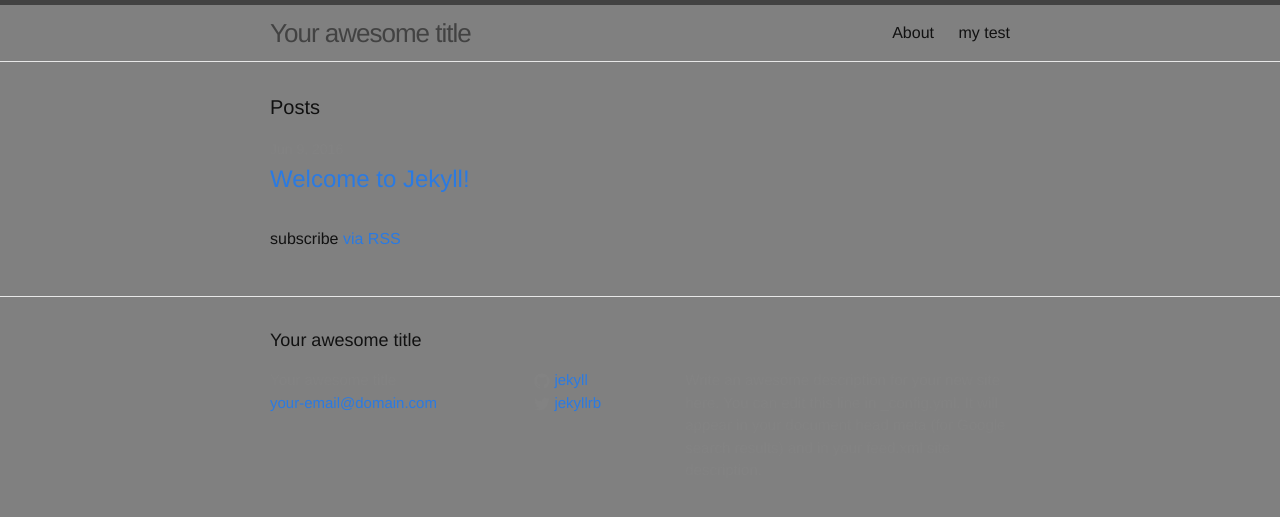
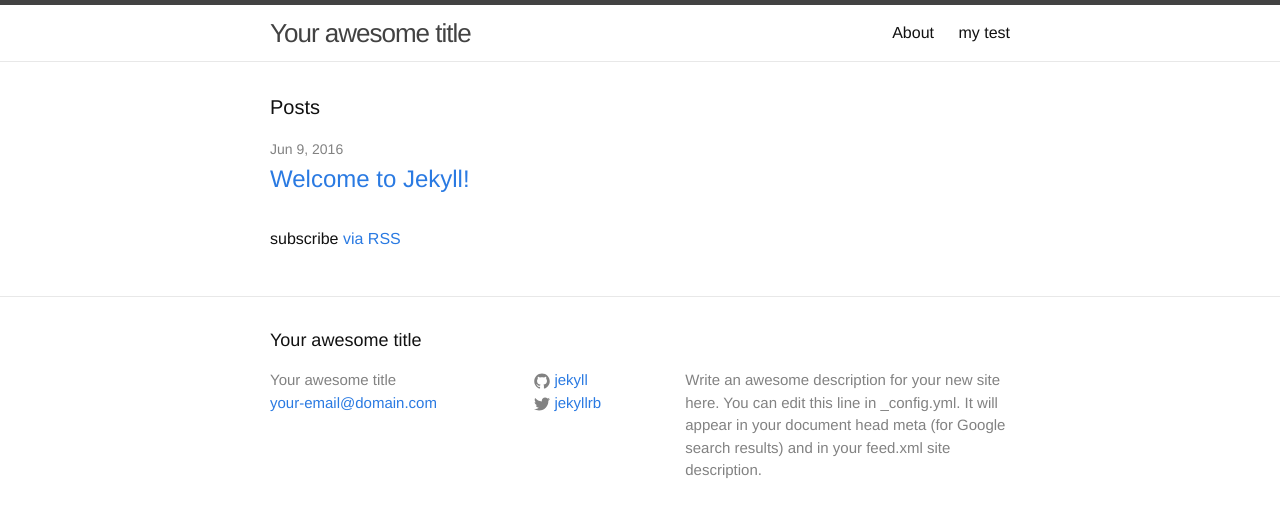
Before and after one commit to nickglu86/nickglu86.github.io, a Jekyll site: the page built from index.html, in a window 1280 px wide. Shown: the top 517 px of the page. Built offline with Jekyll 4.4.1, drawn with Linux system fonts in a browser that asks for light colours.

Commit message:
Update main.scss

```diff
--- a/css/main.scss
+++ b/css/main.scss
@@ -15,7 +15,7 @@ $base-line-height: 1.5;
 $spacing-unit:     30px;
 
 $text-color:       #111;
-$background-color: gray;
+$background-color: white;
 $brand-color:      #2a7ae2;
 
 $grey-color:       #828282;
```
